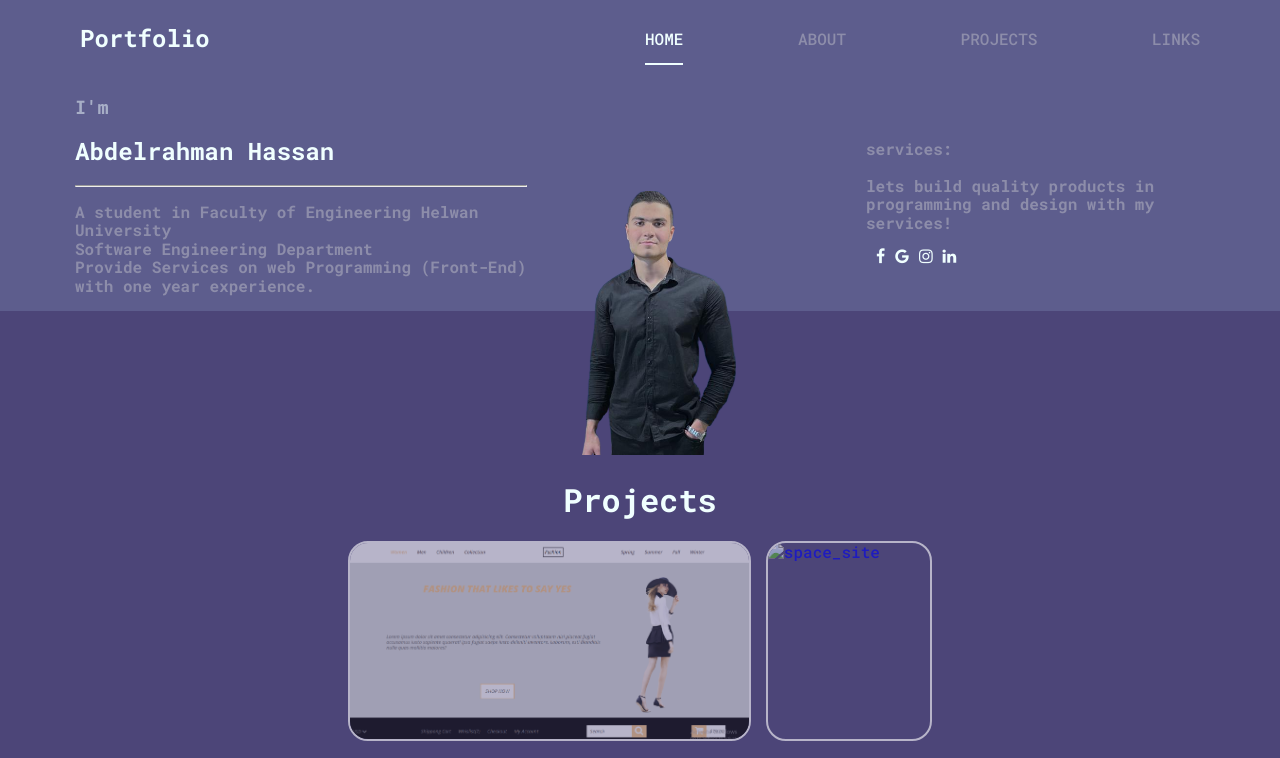
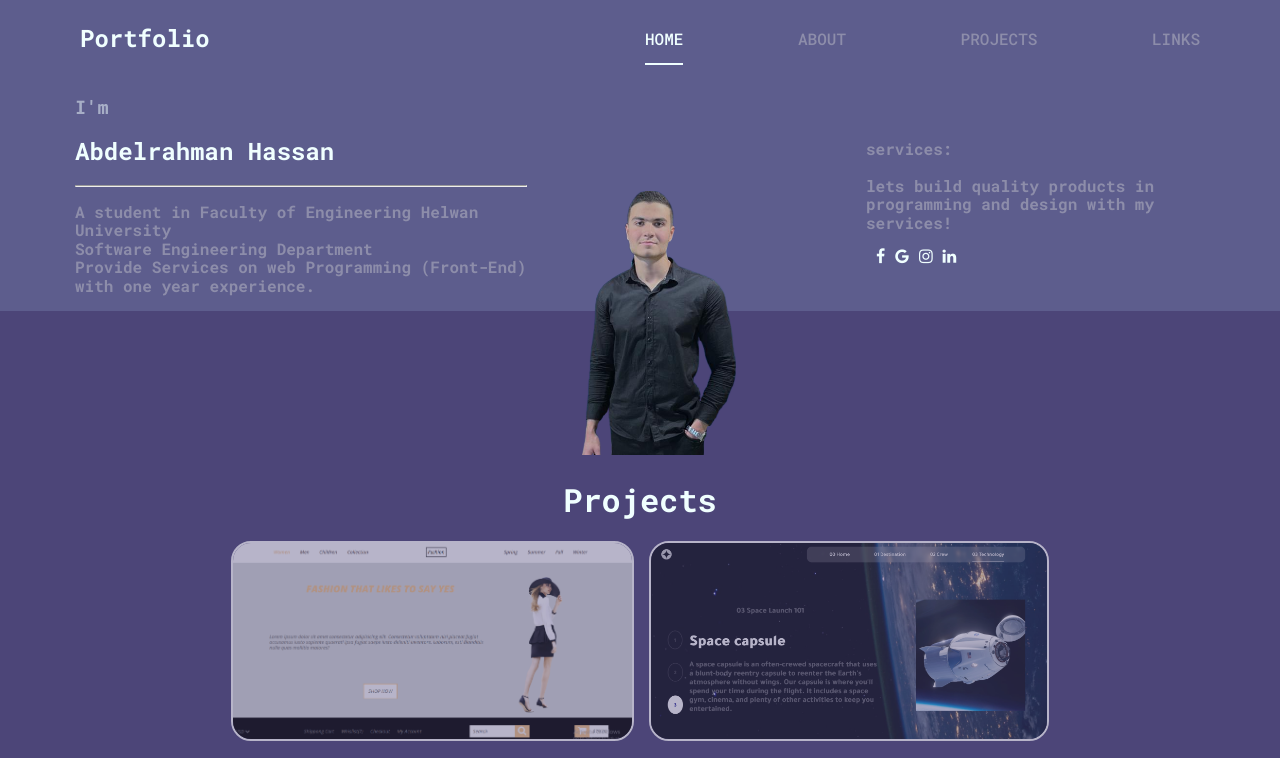
Before and after one commit to abdelrahman-2513/portfoloo, a plain HTML site: page index.html in a window 1280 px wide. Shown: the top 758 px of the page. Drawn offline with Linux system fonts and the light colour scheme.

Commit message:
Update index.html

```diff
--- a/index.html
+++ b/index.html
@@ -85,7 +85,7 @@
                         <img src="./images/Screenshot 2023-04-28 061715.png" alt="Fashion_site">
                     </a>
                     <a href="https://abdelrahman-2513.github.io/space/">
-                        <img src="./images/Screenshot 2023-05-02 035440.png" alt="space_site">
+                        <img src="./Screenshot 2023-05-02 035440.png" alt="space_site">
                     </a>
                     <a href="https://abdelrahman-2513.github.io/Ninja-Usdt/#">
                         <img src="./images/Screenshot 2023-04-28 062131.png" alt="Trading-Site">
```
